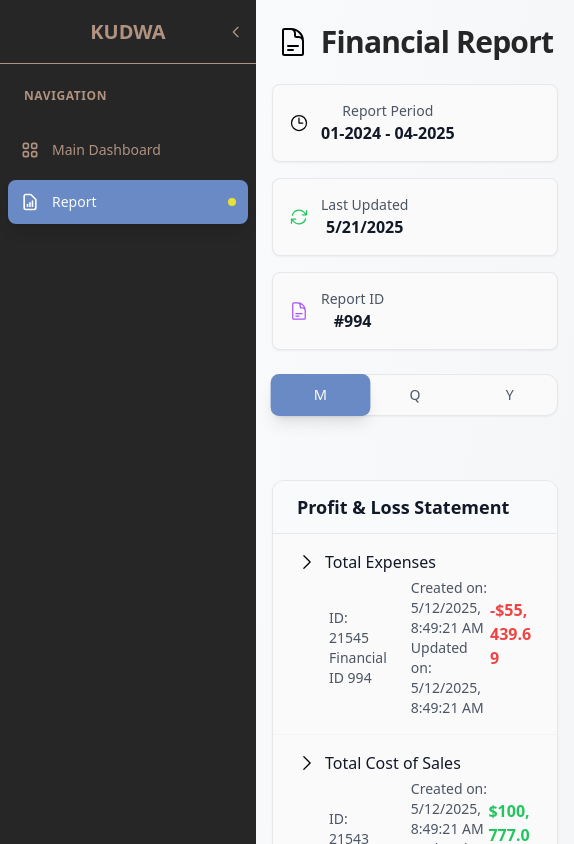
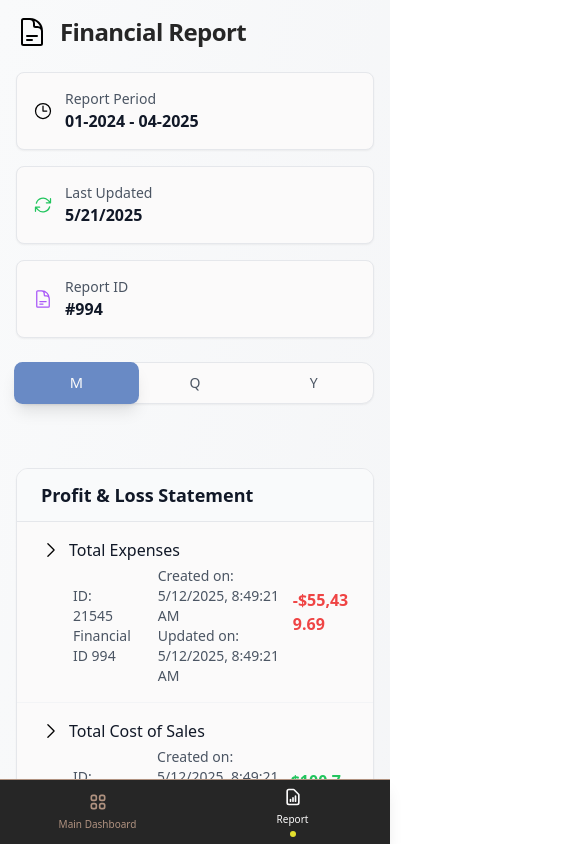
Before and after one commit to surohak/kudwa_dashboard, a React (Vite) app: page /report in a window 390 px wide. Shown: the top 844 px of the page, 574 px wide, since content can reach past the window. Built offline with nearby package versions, Linux system fonts and the light colour scheme.

Commit message:
Mobile enhancements and improvements

```diff
--- a/src/components/layout/RootLayout/RootLayout.tsx
+++ b/src/components/layout/RootLayout/RootLayout.tsx
@@ -4,9 +4,9 @@ import Sidebar from '../Sidebar';
 
 const RootLayout = ({ children }: { children: JSX.Element }) => {
   return (
-    <div className="flex flex-row min-h-screen relative">
+    <div className="flex flex-col md:flex-row min-h-screen relative">
       <Sidebar />
-      {children}
+      <div className="flex-grow">{children}</div>
     </div>
   );
 };
--- a/src/components/layout/Sidebar/Sidebar.tsx
+++ b/src/components/layout/Sidebar/Sidebar.tsx
@@ -20,10 +20,11 @@ const Sidebar = () => {
   };
 
   return (
+    <>
+      {/* Desktop Sidebar */}
       <div
-      className={`flex flex-col min-h-screen bg-black text-white transition-all duration-300 ${
-        isCollapsed ? 'w-16' : 'min-w-64'
-      }`}
+        className="hidden md:flex flex-col min-h-screen bg-black text-white transition-all duration-300 relative z-10 shadow-xl"
+        style={{ width: isCollapsed ? '4rem' : '16rem' }}
       >
         {/* Header */}
         <div className="flex items-center justify-center h-16 bg-black border-b border-brown relative">
@@ -61,7 +62,9 @@ const Sidebar = () => {
               <div key={item.path} className="relative group">
                 <Link
                   to={item.path}
-                className={`flex items-center px-3 py-3 text-sm font-medium rounded-lg transition-all duration-200 ${isActive ? 'bg-blue text-white shadow-lg' : 'text-brown hover:bg-blue/20 hover:text-white'} ${isCollapsed ? 'justify-center' : ''}`}
+                  className={`flex items-center px-3 py-3 text-sm font-medium rounded-lg transition-all duration-200 ${
+                    isActive ? 'bg-blue text-white shadow-lg' : 'text-brown hover:bg-blue/20 hover:text-white'
+                  } ${isCollapsed ? 'justify-center' : ''}`}
                   title={isCollapsed ? item.name : ''}
                 >
                   <span
@@ -95,6 +98,30 @@ const Sidebar = () => {
           })}
         </nav>
       </div>
+
+      {/* Mobile Bottom Navigation */}
+      <div className="md:hidden fixed bottom-0 left-0 right-0 bg-black border-t border-brown shadow-lg z-30 w-screen">
+        <div className="flex items-center justify-around h-16">
+          {navigationItems.map((item) => {
+            const isActive = isActiveRoute(item.path);
+
+            return (
+              <Link
+                key={item.path}
+                to={item.path}
+                className={`flex flex-col items-center justify-center flex-1 py-1 text-xs font-medium transition-colors ${
+                  isActive ? 'text-white' : 'text-brown hover:text-white'
+                }`}
+              >
+                <div className={`mb-1 ${isActive ? 'text-white' : 'text-brown'}`}>{item.icon}</div>
+                <span className="truncate max-w-full px-2 text-[10px]">{item.name}</span>
+                {isActive && <div className="mt-1 w-1.5 h-1.5 bg-yellow rounded-full animate-pulse" />}
+              </Link>
+            );
+          })}
+        </div>
+      </div>
+    </>
   );
 };
 
--- a/src/index.css
+++ b/src/index.css
@@ -41,22 +41,3 @@
 .hover\:scale-105:hover {
   transform: scale(1.05);
 }
-
-/* Custom scrollbar for better aesthetics */
-::-webkit-scrollbar {
-  width: 6px;
-}
-
-::-webkit-scrollbar-track {
-  background: #f1f5f9;
-  border-radius: 3px;
-}
-
-::-webkit-scrollbar-thumb {
-  background: #cbd5e1;
-  border-radius: 3px;
-}
-
-::-webkit-scrollbar-thumb:hover {
-  background: #94a3b8;
-}
--- a/src/pages/Dashboard/Dashboard.tsx
+++ b/src/pages/Dashboard/Dashboard.tsx
@@ -40,8 +40,8 @@ const Dashboard = () => {
   }
 
   return (
-    <div className="w-full min-h-screen bg-gradient-to-br from-gray-50 to-gray-100">
-      <div className="px-4 sm:px-6 lg:px-8 py-6">
+    <div className="w-full min-h-screen lg:mb-0 mb-16 bg-gradient-to-br from-gray-50 to-gray-100">
+      <div className="px-4 sm:px-4 lg:px-8 py-6 sm:py-4">
         <div className="max-w-7xl mx-auto">
           {/* Header Section */}
           <Header dashboardData={dashboardData} activePeriod={activePeriod} setActivePeriod={setActivePeriod} />
--- a/src/pages/Dashboard/components/Header.tsx
+++ b/src/pages/Dashboard/components/Header.tsx
@@ -13,10 +13,10 @@ interface HeaderProps {
 const Header = ({ dashboardData, activePeriod, setActivePeriod }: HeaderProps) => {
   return (
     <div className="mb-8">
-      <div className="text-center lg:text-left mb-6">
-        <div className="flex items-center justify-center lg:justify-start space-x-3 mb-4">
+      <div className="text-left mb-6">
+        <div className="flex items-center justify-start space-x-3 mb-4">
           <ChartBarIcon className="w-8 h-8 text-blue-600" />
-          <h1 className="text-3xl lg:text-4xl font-bold text-black tracking-tight">Main Dashboard</h1>
+          <h1 className="text-2xl lg:text-4xl font-bold text-black tracking-tight">Main Dashboard</h1>
         </div>
 
         <div className="grid grid-cols-1 md:grid-cols-2 gap-4 mt-6">
--- a/src/pages/Report/Report.tsx
+++ b/src/pages/Report/Report.tsx
@@ -39,8 +39,8 @@ const Report = () => {
   }
 
   return (
-    <div className="w-full min-h-screen bg-gradient-to-br from-gray-50 to-gray-100">
-      <div className="px-4 sm:px-6 lg:px-8 py-6">
+    <div className="w-full min-h-screen lg:mb-0 mb-16  bg-gradient-to-br from-gray-50 to-gray-100">
+      <div className="px-4 py-4 lg:px-8 lg:py-6">
         <div className="max-w-7xl mx-auto">
           {/* Header Section */}
           <Header
--- a/src/pages/Report/components/Header.tsx
+++ b/src/pages/Report/components/Header.tsx
@@ -15,10 +15,10 @@ interface HeaderProps {
 const Header = ({ reportData, activePeriod, setActivePeriod, periodSwitching }: HeaderProps) => {
   return (
     <div className="mb-2">
-      <div className="text-center lg:text-left mb-6">
-        <div className="flex items-center justify-center lg:justify-start space-x-3 mb-4">
+      <div className="text-left mb-6">
+        <div className="flex items-center justify-start space-x-3 mb-4">
           <DocumentTextIcon className="w-8 h-8 text-blue-600" />
-          <h1 className="text-3xl lg:text-4xl font-bold text-black tracking-tight">Financial Report</h1>
+          <h1 className="text-2xl lg:text-4xl font-bold text-black tracking-tight">Financial Report</h1>
         </div>
 
         <div className="grid grid-cols-1 md:grid-cols-3 gap-4 mt-6">
```
Lines whose indentation alone changed are shown as unchanged.
